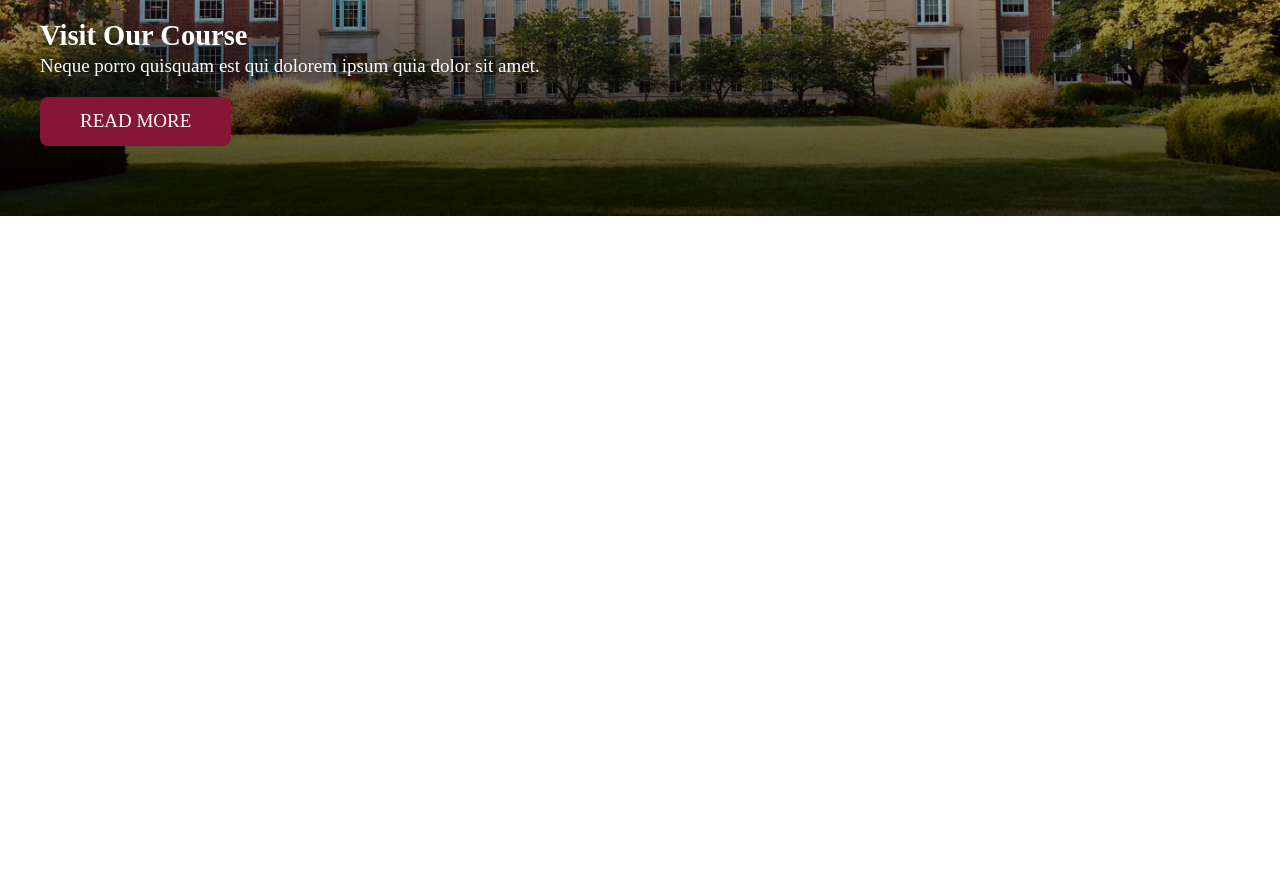
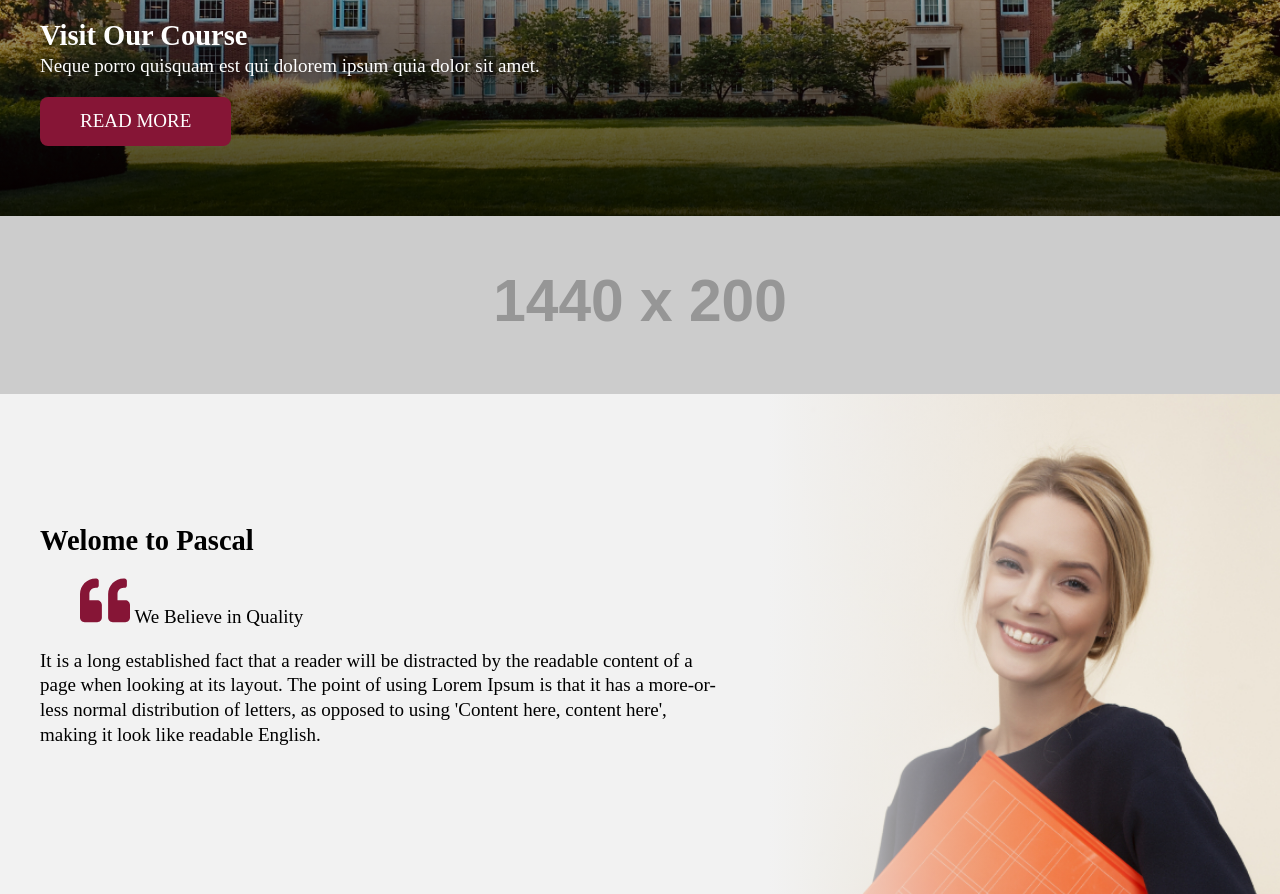
Before and after one commit to iamyubarajrai/bootcamp.pascal, a plain HTML site: page index.html in a window 1280 px wide. Shown: the part 500-1394 px from the top of the page. Before the commit the page ends 800 px from the top, so only its background shows below. Drawn offline with Linux system fonts and the light colour scheme; placeholder pictures from the web are drawn by us.

Commit message:
WIP:
- working on homepage section

```diff
--- a/index.html
+++ b/index.html
@@ -162,6 +162,31 @@
         - group fields with fieldset
         - Add title and descritiopn at the top
     -->
+    <figure class="proad-block container">
+        <img src="https://placehold.co/1440x200" alt="Your ProAd" />
+    </figure>
+    <section class="entry-block">
+        <div class="container">
+            <div class="entry-block__content">
+                <h1 class="entry-block__title">Welome to Pascal</h1>
+                <blockquote class="entry-block__quote">
+                    <svg width="50" height="45" viewBox="0 0 50 45" fill="none" xmlns="http://www.w3.org/2000/svg">
+                        <path fill="currentColor" d="M45.3125 22.25H37.5V16C37.5 12.582 40.2344 9.75 43.75 9.75H44.5312C45.8008 9.75 46.875 8.77344 46.875 7.40625V2.71875C46.875 1.44922 45.8008 0.375 44.5312 0.375H43.75C35.0586 0.375 28.125 7.40625 28.125 16V39.4375C28.125 42.0742 30.1758 44.125 32.8125 44.125H45.3125C47.8516 44.125 50 42.0742 50 39.4375V26.9375C50 24.3984 47.8516 22.25 45.3125 22.25ZM17.1875 22.25H9.375V16C9.375 12.582 12.1094 9.75 15.625 9.75H16.4062C17.6758 9.75 18.75 8.77344 18.75 7.40625V2.71875C18.75 1.44922 17.6758 0.375 16.4062 0.375H15.625C6.93359 0.375 0 7.40625 0 16V39.4375C0 42.0742 2.05078 44.125 4.6875 44.125H17.1875C19.7266 44.125 21.875 42.0742 21.875 39.4375V26.9375C21.875 24.3984 19.7266 22.25 17.1875 22.25Z" fill="#861536"/>
+                    </svg>
+                    We Believe in Quality
+                </blockquote>
+                <div class="text-box">
+                    <p>It is a long established fact that a reader will be distracted by the readable content of a page when looking at its layout. The point of using Lorem Ipsum is that it has a more-or-less normal distribution of letters, as opposed to using 'Content here, content here', making it look like readable English.</p>
+                </div>
+            </div>
+            <figure class="entry-block__image">
+                <img src="./images/entry-image.jpg" alt="Welcome to Pascal" />
+            </figure>
+        </div>
+    </section>
+    <section class="grid-box">
+
+    </section>
     <!-- Slick CDN JS -->
     <script type="text/javascript" src="./lib/slick.min.js"></script>
 
--- a/styles.css
+++ b/styles.css
@@ -355,6 +355,55 @@ body, figure { margin: 0; }
 .required { font-size: 26px; }
 .error { font-size: 16px; }
 
+.proad-block img {
+    display: block;
+    width: 100%;
+}
+
+.entry-block { background-color: #F2F2F2; }
+.entry-block__title { margin: 0; }
+.entry-block .container {
+    display: flex;
+    flex-wrap: wrap;
+    align-items: center;
+}
+.entry-block__content {
+    width: 60%;
+    padding: 40px;
+}
+.entry-block__image {
+    position: relative;
+    width: 40%;
+}
+.entry-block__image img {
+    display: block;
+    width: 100%;
+    height: 500px;
+    object-fit: cover;
+    object-position: top left;
+}
+
+.entry-block__image::before {
+    content: "";
+    position: absolute;
+    top: 0;
+    left: 0;
+    display: block;
+
+    /* Permalink - use to edit and share this gradient: https://colorzilla.com/gradient-editor/#f2f2f2+0,f2f2f2+100&1+0,0+100 */
+    background: -moz-linear-gradient(left,  rgba(242,242,242,1) 0%, rgba(242,242,242,0) 100%); /* FF3.6-15 */
+    background: -webkit-linear-gradient(left,  rgba(242,242,242,1) 0%,rgba(242,242,242,0) 100%); /* Chrome10-25,Safari5.1-6 */
+    background: linear-gradient(to right,  rgba(242,242,242,1) 0%,rgba(242,242,242,0) 100%); /* W3C, IE10+, FF16+, Chrome26+, Opera12+, Safari7+ */
+    filter: progid:DXImageTransform.Microsoft.gradient( startColorstr='#f2f2f2', endColorstr='#00f2f2f2',GradientType=1 ); /* IE6-9 */
+
+    width: 60%;
+    height: 100%;
+}
+
+.entry-block__quote svg {
+    color: var(--primary-color);
+}
+
 /*
 CSS Media
 - print
```
Also changed, not shown: images/entry-image.jpg (added), images/icon-doublequote.svg (added).
